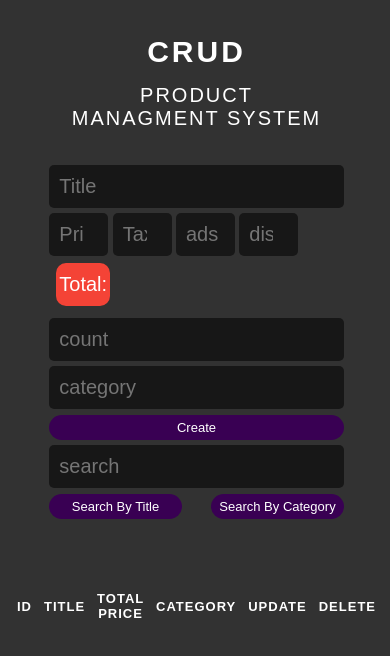
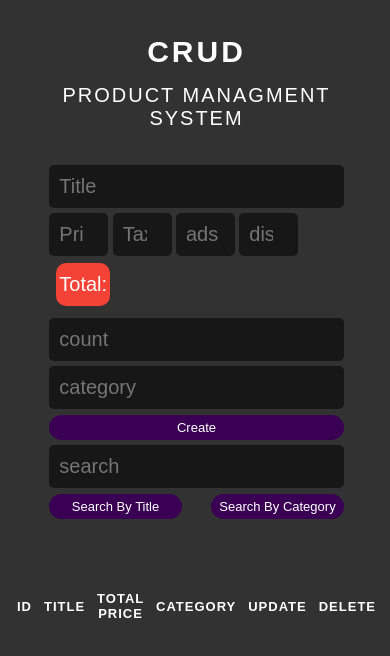
Before and after one commit to Fatma-Salah/product-management-system, a plain HTML site: page index.html in a window 390 px wide. Drawn offline with Linux system fonts and the light colour scheme.

Commit message:
Update style.css

```diff
--- a/style.css
+++ b/style.css
@@ -140,6 +140,7 @@ th,td{
     .Price,.ads,.discount{display: none;}
     .head{
         width: 100%;
+        padding:20px 5px;
     }
 }
 
```
